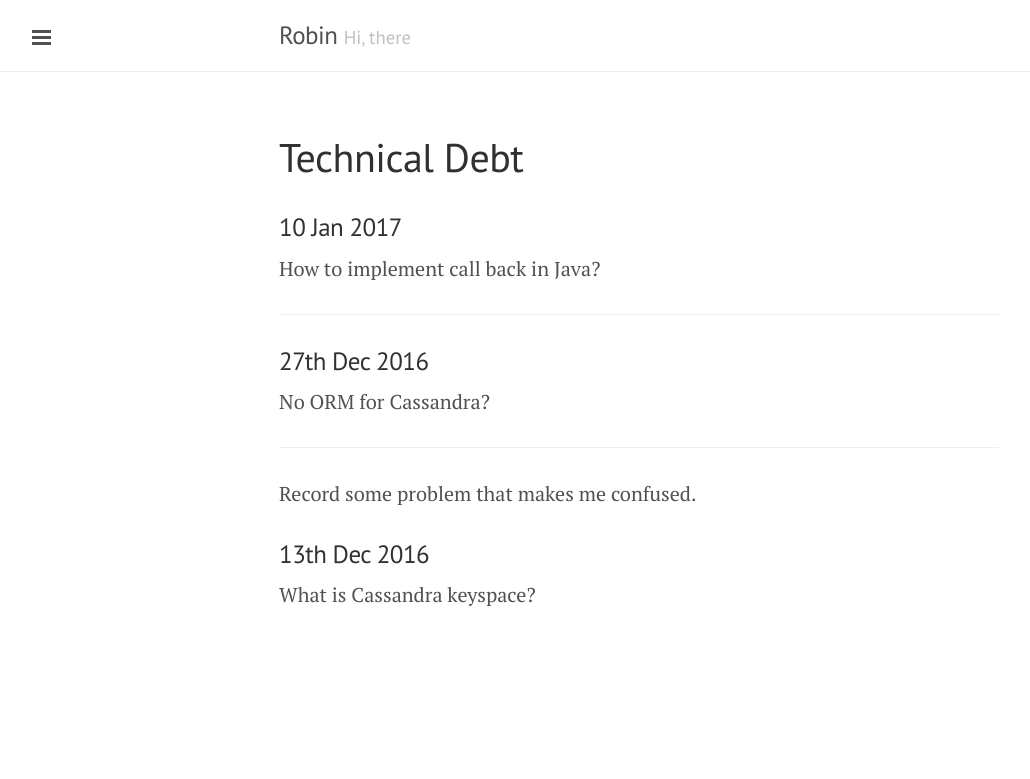
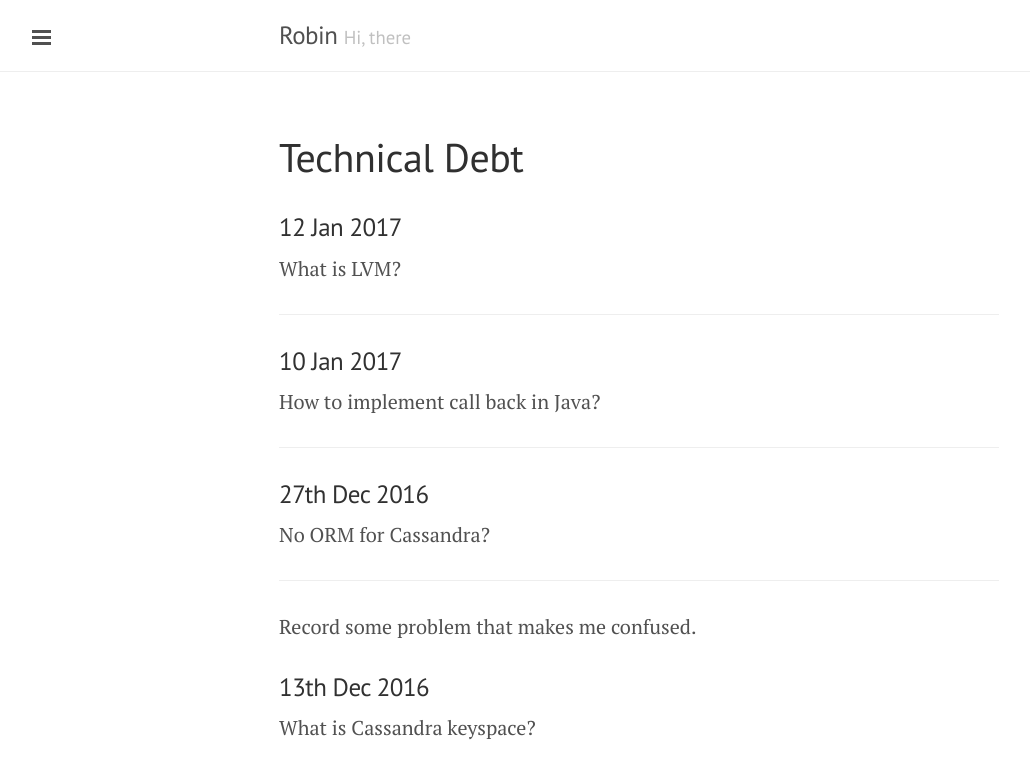
Before and after one commit to RobinGG/RobinGG.github.io, a Jekyll site: the page built from technicalDebt/index.md, in a window 1280 px wide. Shown: the top 779 px of the page, without its empty margins (1-1031 px from the left). Built offline with Jekyll 4.4.1, drawn with Linux system fonts in a browser that asks for light colours.

Commit message:
update techDebt on Jan 12th

```diff
--- a/technicalDebt/index.md
+++ b/technicalDebt/index.md
@@ -1,6 +1,11 @@
 ---
 layout: page
 title: Technical Debt
+---
+### 12 Jan 2017
+
+What is LVM?
+
 ---
 
 ### 10 Jan 2017
```
